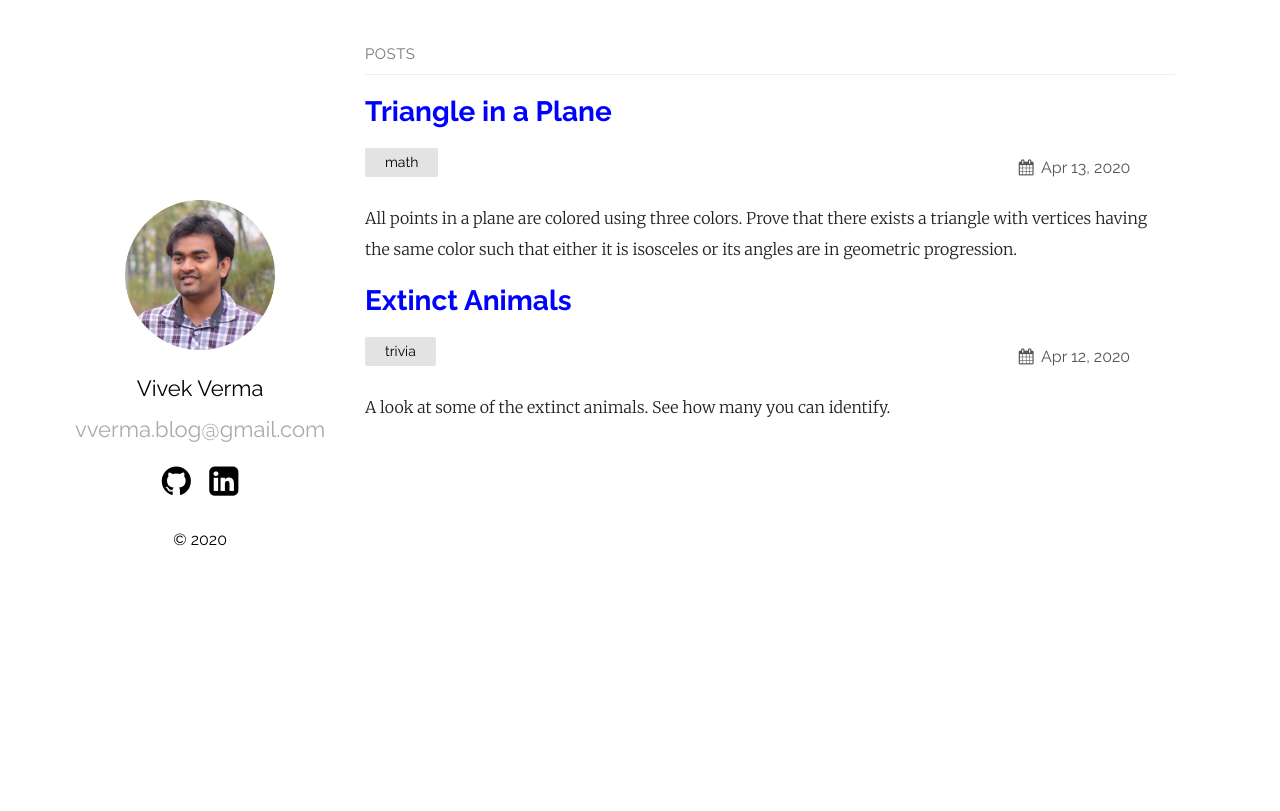
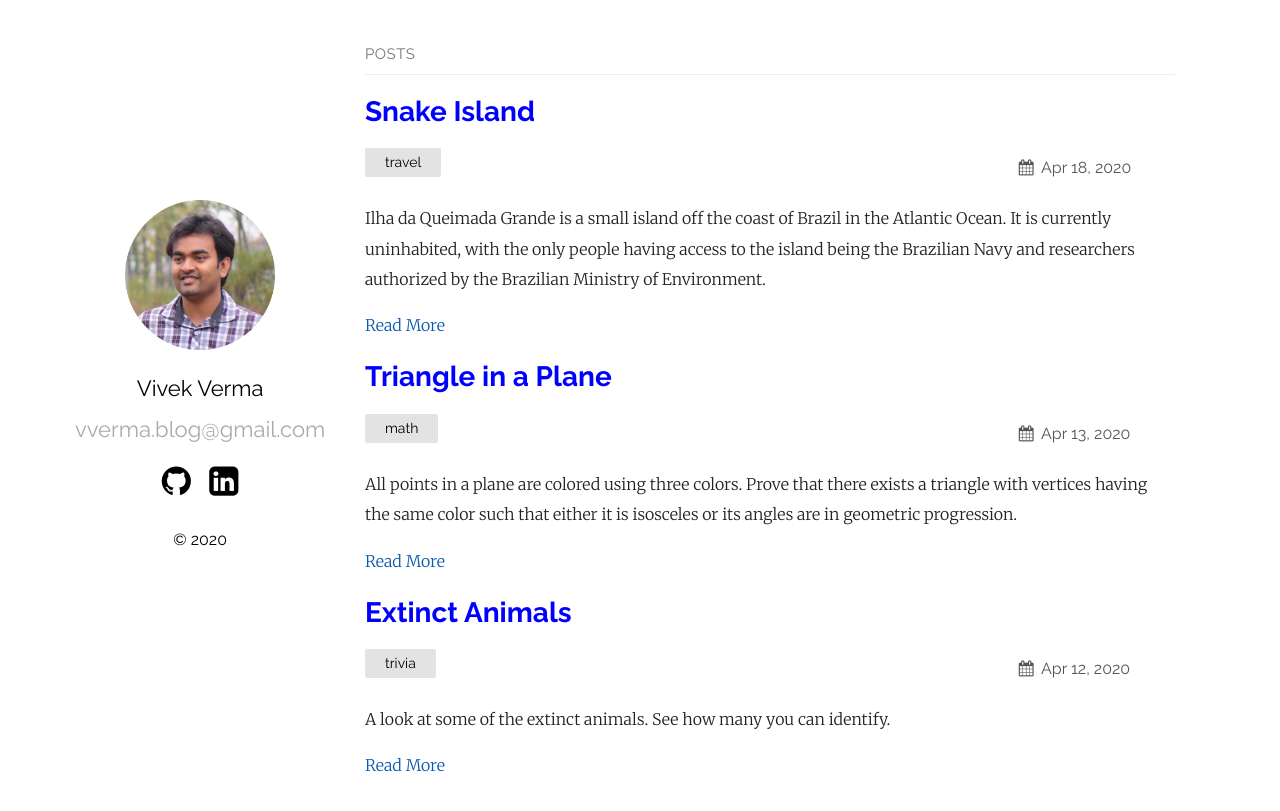
Before and after one commit to vivekverma0/vivekverma0.github.io, a Jekyll site: the page built from index.md, in a window 1280 px wide. Shown: the top 811 px of the page. Built offline with Jekyll 4.4.1, drawn with Linux system fonts in a browser that asks for light colours; part of the change alters nothing that is shown.

Commit message:
adding new post - snake island, also adding Read More as a link to posts in the homepage

```diff
--- a/_layouts/home.html
+++ b/_layouts/home.html
@@ -33,6 +33,7 @@ layout: default
         <div class="post">
           {%- if site.show_excerpts -%}
             {{ post.excerpt }}
+            <a href="{{ post.url }}">Read More</a>
           {%- endif -%}
         </div>
       </li>
--- /dev/null
+++ b/_posts/2020-04-18-snake-island.md
@@ -0,0 +1,36 @@
+---
+layout: post
+title:  "Snake Island"
+date:   2020-04-18 12:21:59 +0100
+categories: travel
+comments: true
+---
+
+Ilha da Queimada Grande is a small island off the coast of Brazil in the Atlantic Ocean. It is currently uninhabited, with the only people having access to the island being the Brazilian Navy and researchers authorized by the Brazilian Ministry of Environment.
+
+![_config.yml]({{ site.baseurl }}/assets/images/snake_island/island_map.png)
+
+![_config.yml]({{ site.baseurl }}/assets/images/snake_island/island_geo.png)
+
+
+Why you may ask ?
+
+It is because the island is the home of (and filled with) the venomous Golden Lancehead Pit Viper.
+
+The island was once connected to the mainland Brazil, but around 11000 years ago sea levels rose to isolate it, causing the snakes to evolve into a unique species. These species, evidently, are not found anywhere else in the world.
+
+By some estimates, there is one snake per square metre of the island, lending the island it's nickname - "Snake Island". The golden lancehead is among the top ten most venomous snakes in the world, and on this island you can find them everywhere, camouflaged on trees, or crawling on the land.
+
+![_config.yml]({{ site.baseurl }}/assets/images/snake_island/golden-lancehead.jpg)
+
+These snakes don't have any prey on ground, which is why they have taken to crawling up on trees and hunting the. Although there are 41 recorded species of birds on the island, the golden lancehead preys on only two : the southern house wren, and the Chilean elaenia (a species of flycatcher).
+
+Normally snakes bite their prey and wait, tracking the prey later when the venom has taken its effect. Since tracking birds might be difficult, the golden lancehead has evolved an incredibly potent venom, which kills its prey almost instantly.
+
+There is a lighthouse on the island, and the navy has taken to making routine trips to change the batteries for this. Legend has it that once upon a time there was a lighthouse keeper who lived here with his family. They were wiped out by golden lanceheads crawling into their house through the windows. There is also the case of fishermen dying in a pool of blood after being attacked. These have been unsubstantiated, and there have been no officially recorded deaths from the snake bite.
+
+The anti-venom for these vipers is found at the Butanta Institute in Sao Paulo. The institute has golden lanceheads for milking and research purposes.
+
+![_config.yml]({{ site.baseurl }}/assets/images/snake_island/snake_island_2.jpeg)
+
+Not a place you want to visit !!
```
Also changed, not shown: assets/images/snake_island/golden-lancehead.jpg (added), assets/images/snake_island/island_geo.png (added), assets/images/snake_island/island_map.png (added), assets/images/snake_island/snake_island_2.jpeg (added).
